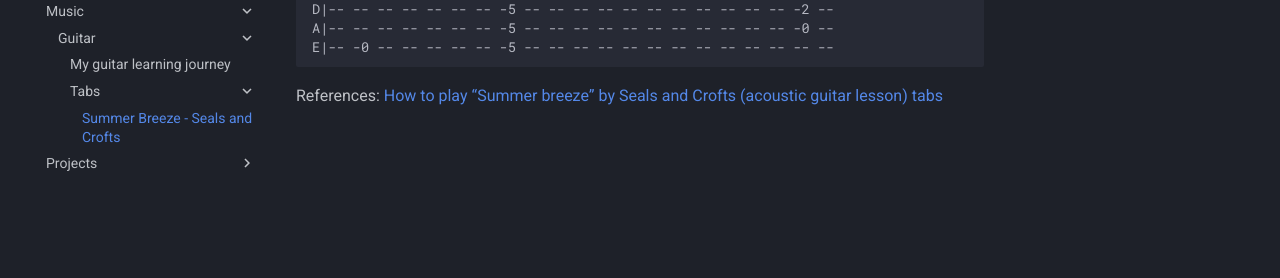
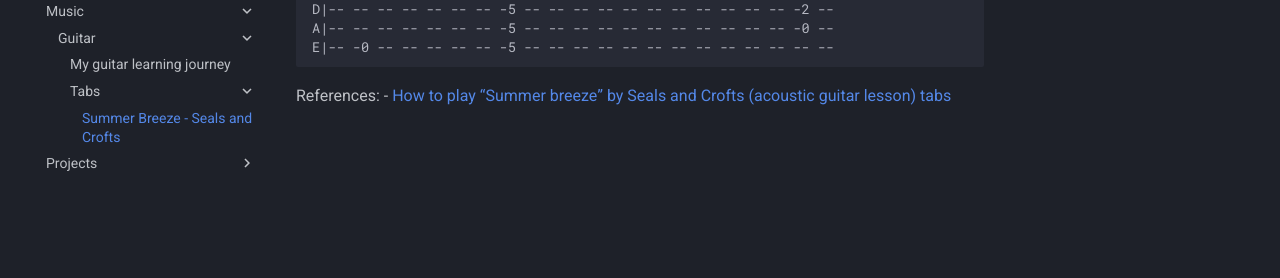
Before and after one commit to j6nca/notes, an MkDocs documentation site: the page built from docs/music/guitar/tabs/summer_breeze.md, in a window 1280 px wide. Shown: the part 289-567 px from the top of the page. Built offline with MkDocs 1.6.1 and Material for MkDocs 9.7.7, drawn with Linux system fonts in a browser that asks for light colours; comment, search, counter and statistics services are not loaded.

````diff
--- a/docs/music/guitar/tabs/summer_breeze.md
+++ b/docs/music/guitar/tabs/summer_breeze.md
@@ -10,4 +10,4 @@ E|-- -0 -- -- -- -- -- -5 -- -- -- -- -- -- -- -- -- -- -- -- --
 ```
 
 References:
-[How to play “Summer breeze” by Seals and Crofts (acoustic guitar lesson) tabs](https://www.youtube.com/watch?v=0xLyPh1-qQ0)
+- [How to play “Summer breeze” by Seals and Crofts (acoustic guitar lesson) tabs](https://www.youtube.com/watch?v=0xLyPh1-qQ0)
````
